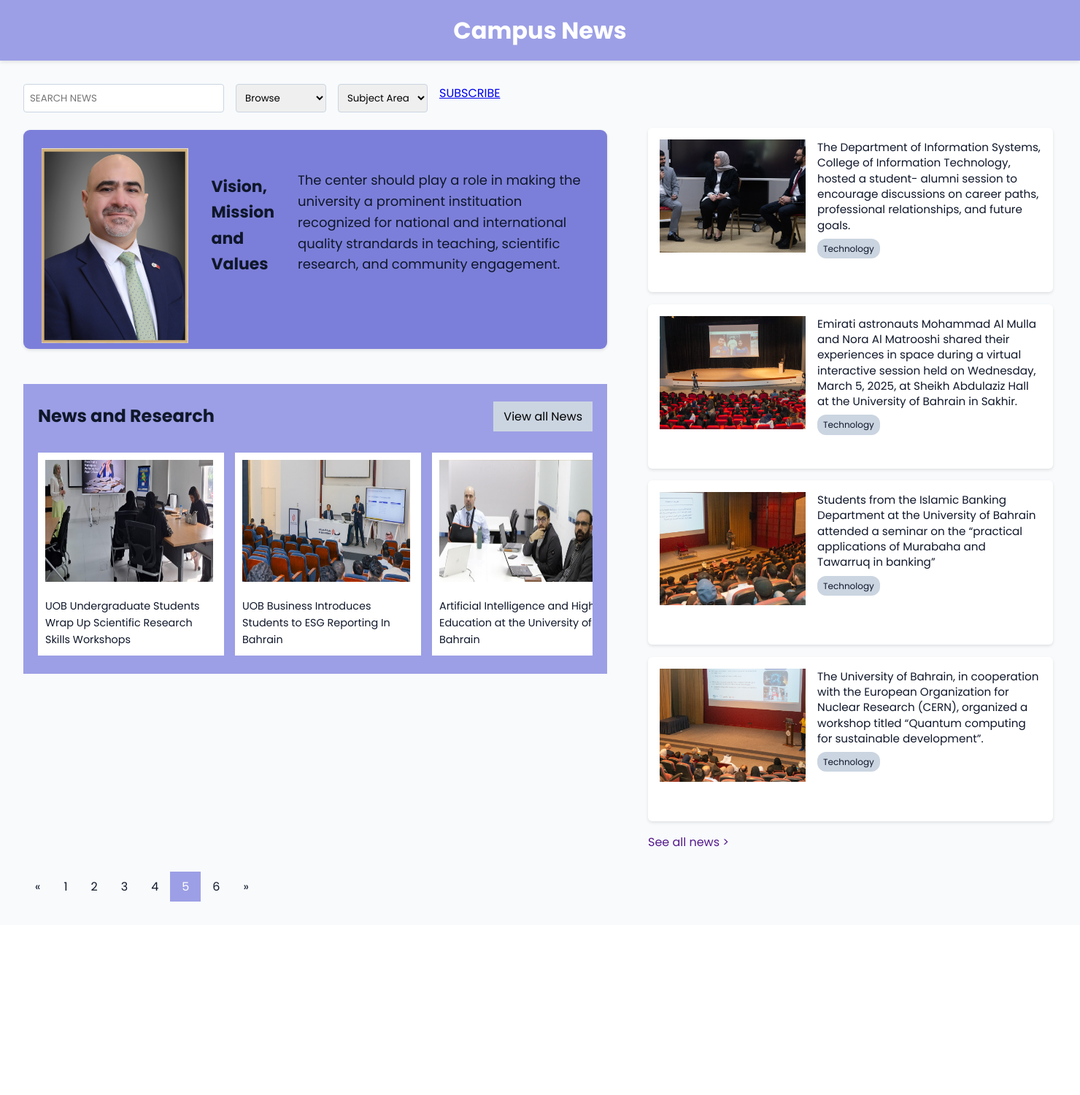
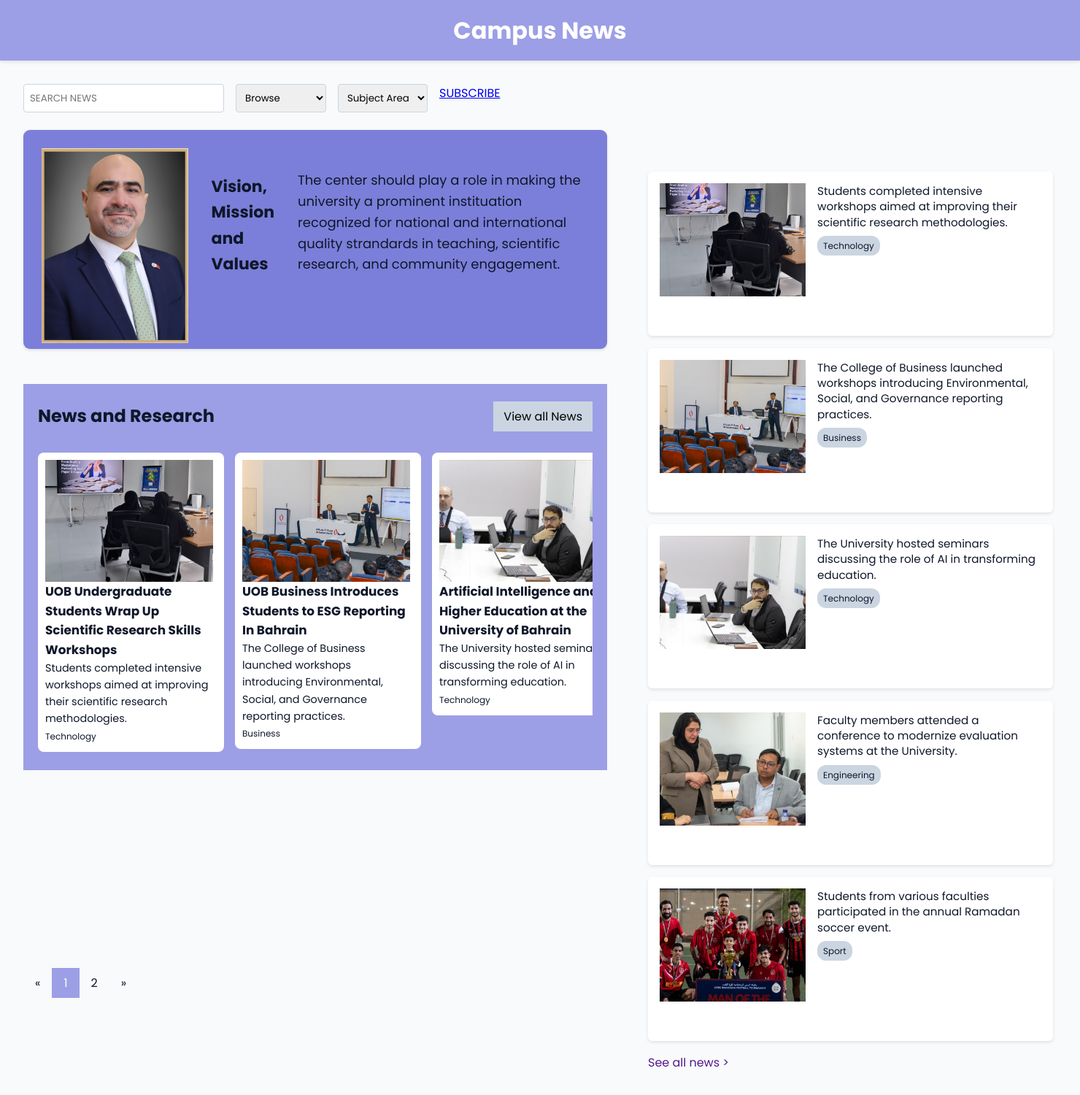
Before and after one commit to 19f6/ITCS333-project7, a PHP site: page /Campus-News/index.html in a window 1480 px wide. Shown: the whole page at 73% size. Before the commit the page ends 1235 px from the top, so only its background shows below. Run offline with PHP 8.4, Linux system fonts and the light colour scheme.

Commit message:
added json and js files. Modified css and html files

```diff
--- /dev/null
+++ b/Campus-News/data.json
@@ -0,0 +1,65 @@
+[
+    {
+      "id": 1,
+      "title": "UOB Undergraduate Students Wrap Up Scientific Research Skills Workshops",
+      "body": "Students completed intensive workshops aimed at improving their scientific research methodologies.",
+      "category": "Technology",
+      "image": "pictures/pic3.png"
+    },
+    {
+      "id": 2,
+      "title": "UOB Business Introduces Students to ESG Reporting In Bahrain",
+      "body": "The College of Business launched workshops introducing Environmental, Social, and Governance reporting practices.",
+      "category": "Business",
+      "image": "pictures/pic4.png"
+    },
+    {
+      "id": 3,
+      "title": "Artificial Intelligence and Higher Education at the University of Bahrain",
+      "body": "The University hosted seminars discussing the role of AI in transforming education.",
+      "category": "Technology",
+      "image": "pictures/pic5.png"
+    },
+    {
+      "id": 4,
+      "title": "Academics Explore New Exam Design and Evaluation Criteria at UOB",
+      "body": "Faculty members attended a conference to modernize evaluation systems at the University.",
+      "category": "Engineering",
+      "image": "pictures/pic6.png"
+    },
+    {
+      "id": 5,
+      "title": "UOB Concludes the COBS Ramadan Soccer Tournament With Great Enthusiasm",
+      "body": "Students from various faculties participated in the annual Ramadan soccer event.",
+      "category": "Sport",
+      "image": "pictures/pic2.png"
+    },
+    {
+      "id": 6,
+      "title": "Department of Information Systems Hosts Career Development Session",
+      "body": "Alumni shared their career paths with current students to guide them for the future.",
+      "category": "Technology",
+      "image": "pictures/pic7.png"
+    },
+    {
+      "id": 7,
+      "title": "Emirati Astronauts Share Space Experiences with UOB Students",
+      "body": "Astronauts Mohammad Al Mulla and Nora Al Matrooshi spoke about life in space.",
+      "category": "Technology",
+      "image": "pictures/pic8.png"
+    },
+    {
+      "id": 8,
+      "title": "Islamic Banking Students Attend Seminar on Murabaha and Tawarruq",
+      "body": "An insightful seminar on Islamic finance methods was conducted for banking students.",
+      "category": "Business",
+      "image": "pictures/pic9.png"
+    },
+    {
+      "id": 9,
+      "title": "UOB Partners with CERN for Quantum Computing Workshop",
+      "body": "Students learned how quantum computing can be leveraged for sustainable development.",
+      "category": "Technology",
+      "image": "pictures/pic12.png"
+    }
+]
--- a/Campus-News/index.html
+++ b/Campus-News/index.html
@@ -137,6 +137,6 @@
                <a href="">See all news ></a>
         </div>
     </div>
-
+    <script src="index.js"></script>
 </body>
 </html>
--- /dev/null
+++ b/Campus-News/index.js
@@ -0,0 +1,197 @@
+const newsScroller = document.querySelector('.News-scroller');
+const eventsContainer = document.querySelector('.right-panel');
+const searchInput = document.getElementById('search');
+const subjectFilter = document.getElementById('faculty');
+const browseFilter = document.getElementById('filter-news');
+const viewAllNewsBtn = document.querySelector('.but1');
+const seeAllNewsLink = document.querySelector('.right-panel a:last-child');
+const pagination = document.querySelector('.pagination');
+const apiURL = 'data.json';
+
+let allNews = [];
+let displayedNews = [];
+let currentPage = 1;
+const itemsPerPage = 5;
+
+async function fetchNews() {
+    showLoading();
+    try {
+        const response = await fetch(apiURL);
+        if (!response.ok) {
+            throw new Error('Failed to fetch news');
+        }
+        const data = await response.json();
+        allNews = data.slice(0, 30).map(item => ({
+            id: item.id,
+            title: item.title,
+            body: item.body,
+            category: item.category,
+            image: item.image
+        }));
+        displayedNews = [...allNews];
+        renderNews();
+    } catch (error) {
+        showError(error.message);
+    }
+}
+
+function renderNews() {
+    clearNews();
+    const paginatedItems = getPaginatedItems(displayedNews, currentPage, itemsPerPage);
+
+    paginatedItems.forEach(item => {
+        const link = document.createElement('a');
+        link.href = `News/News${item.id}.html`;
+        link.target = "_blank";
+        link.style.textDecoration = 'none';
+
+        const card = document.createElement('div');
+        card.className = 'News-card';
+        card.innerHTML = `
+            <div class="news-image-container">
+                <img src="${item.image}" alt="News Image" class="news-image" />
+            </div>
+            <h3>${item.title}</h3>
+            <p>${item.body}</p>
+            <small>${item.category}</small>
+        `;
+        link.appendChild(card);
+        newsScroller.appendChild(link);
+
+        const eventCard = document.createElement('div');
+        eventCard.className = 'Events-card';
+        eventCard.innerHTML = `
+            <img src="${item.image}" alt="Event Image">
+            <div class="Events-card-content">
+                <p>${item.body}</p>
+                <span class="tag">${item.category}</span>
+            </div>
+        `;
+        eventsContainer.insertBefore(eventCard, seeAllNewsLink);
+    });
+
+    renderPagination();
+}
+
+
+
+function clearNews() {
+    newsScroller.innerHTML = '';
+    const eventCards = eventsContainer.querySelectorAll('.Events-card');
+    eventCards.forEach(card => card.remove());
+}
+
+function filterNews() {
+    const searchValue = searchInput.value.toLowerCase();
+    const selectedCategory = subjectFilter.value;
+
+    displayedNews = allNews.filter(news => {
+        const matchTitle = news.title.toLowerCase().includes(searchValue);
+        const matchCategory = selectedCategory ? news.category === selectedCategory : true;
+        return matchTitle && matchCategory;
+    });
+
+    currentPage = 1;
+    renderNews();
+}
+
+function getPaginatedItems(items, page, perPage) {
+    const start = (page - 1) * perPage;
+    return items.slice(start, start + perPage);
+}
+
+function renderPagination() {
+    pagination.innerHTML = '';
+
+    const totalPages = Math.ceil(displayedNews.length / itemsPerPage);
+
+    // Previous Button
+    const prevButton = document.createElement('a');
+    prevButton.innerHTML = '&laquo;';
+    prevButton.href = "#";
+    prevButton.addEventListener('click', (e) => {
+        e.preventDefault();
+        if (currentPage > 1) {
+            currentPage--;
+            renderNews();
+        }
+    });
+    pagination.appendChild(prevButton);
+
+    // Display ALL page numbers (no hiding)
+    for (let i = 1; i <= totalPages; i++) {
+        const pageLink = document.createElement('a');
+        pageLink.textContent = i;
+        pageLink.href = "#";
+        if (i === currentPage) {
+            pageLink.classList.add('active');
+        }
+        pageLink.addEventListener('click', (e) => {
+            e.preventDefault();
+            currentPage = i;
+            renderNews();
+        });
+        pagination.appendChild(pageLink);
+    }
+
+    // Next Button
+    const nextButton = document.createElement('a');
+    nextButton.innerHTML = '&raquo;';
+    nextButton.href = "#";
+    nextButton.addEventListener('click', (e) => {
+        e.preventDefault();
+        if (currentPage < totalPages) {
+            currentPage++;
+            renderNews();
+        }
+    });
+    pagination.appendChild(nextButton);
+}
+
+
+
+function showLoading() {
+    newsScroller.innerHTML = '<p>Loading news...</p>';
+    const eventCards = eventsContainer.querySelectorAll('.Events-card');
+    eventCards.forEach(card => card.remove());
+}
+
+function showError(message) {
+    newsScroller.innerHTML = `<p style="color: red;">${message}</p>`;
+    eventsContainer.innerHTML = `<p style="color: red;">${message}</p>`;
+}
+
+// Form validation
+function validateFormInput(input) {
+    if (input.trim() === '') {
+        alert('Search input cannot be empty');
+        return false;
+    }
+    return true;
+}
+
+// Event Listeners
+searchInput.addEventListener('input', filterNews);
+subjectFilter.addEventListener('change', filterNews);
+browseFilter.addEventListener('change', (e) => {
+    if (e.target.value === 'Recent News') {
+        displayedNews = [...allNews].sort((a, b) => b.id - a.id);
+        currentPage = 1;
+        renderNews();
+    }
+});
+
+viewAllNewsBtn.addEventListener('click', () => {
+    displayedNews = [...allNews];
+    currentPage = 1;
+    renderNews();
+});
+
+seeAllNewsLink.addEventListener('click', (e) => {
+    e.preventDefault();
+    displayedNews = [...allNews];
+    currentPage = 1;
+    renderNews();
+});
+
+fetchNews();
--- a/Campus-News/style.css
+++ b/Campus-News/style.css
@@ -8,7 +8,7 @@
     --card-bg: #ffffff;
 }
 
-/* reset */
+/* Reset */
 * {
     margin: 0;
     padding: 0;
@@ -75,8 +75,8 @@
 }
 
 #img1 {
-height: 267px;
-width: 400px;
+    height: 267px;
+    width: 400px;
 }
 
 .main-panel {
@@ -103,12 +103,22 @@
     margin-top: 30px;
 }
 
-#img2{
+/* Corrected image container */
+.news-image-container {
+    width: 230px;
     height: 167px;
-    width: 230px;
+    overflow: hidden;
+    flex-shrink: 0;
     border-radius: 0;
-    margin-bottom: 15px;
 }
+
+.news-image {
+    width: 100%;
+    height: 100%;
+    object-fit: cover;
+    display: block;
+}
+
 .bottom-panel {
     background: var(--primary-color);
     padding: 15px 20px;
@@ -134,7 +144,6 @@
     font-size: 24px;
     margin: 0;
 }
-
 
 .but1 {
     background-color: var(--border-color);
@@ -163,7 +172,6 @@
     text-decoration: none;
 }
 
-
 .News-card {
     background: var(--card-bg);
     color: var(--text-dark);
@@ -172,13 +180,14 @@
     padding: 10px;
     flex-shrink: 0;
     font-size: 0.9rem;
-    transition: transform 0.2s;
+    transition: transform 0.2s, box-shadow 0.2s;
+    border-radius: 8px;
 }
 
 .News-card:hover {
-    transform: scale(1.02);
+    transform: scale(1.03);
+    box-shadow: 0 8px 16px rgba(0, 0, 0, 0.2);
 }
-
 
 /* Right Panel */
 .right-panel {
@@ -194,7 +203,6 @@
 .right-panel a {
     text-decoration: none;
 }
-
 
 .Events-card {
     display: flex;
@@ -259,11 +267,27 @@
     padding: 8px 16px;
     text-decoration: none;
     transition: background-color .3s;
-  }
+}
 
-  .pagination a.active {
+.pagination a.active {
     background-color: var(--primary-color);
     color: white;
-  }
+}
 
-  .pagination a:hover:not(.active) {background-color: #ddd;}
+.pagination a:hover:not(.active) {
+    background-color: #ddd;
+}
+
+/* Optional: Prettier Scrollbar */
+.News-scroller::-webkit-scrollbar {
+    height: 8px;
+}
+
+.News-scroller::-webkit-scrollbar-thumb {
+    background: var(--secondary-color);
+    border-radius: 4px;
+}
+
+.News-scroller::-webkit-scrollbar-track {
+    background: var(--background-light);
+}
```
